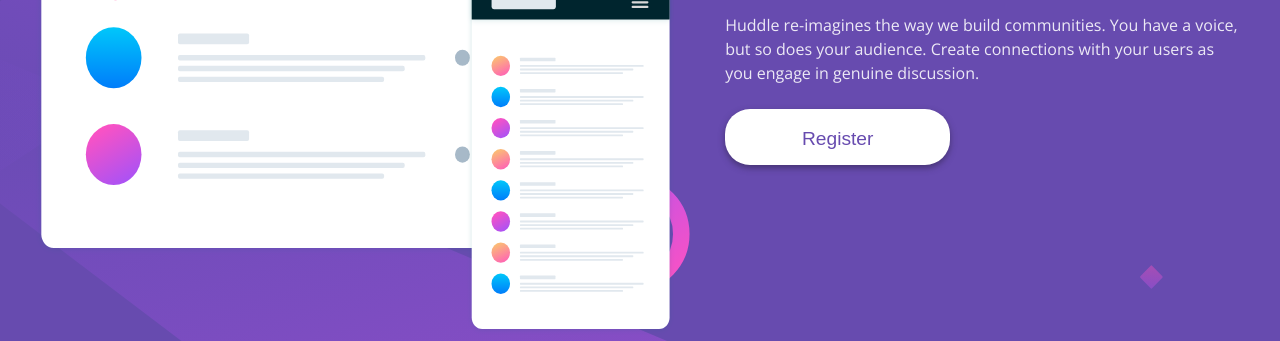
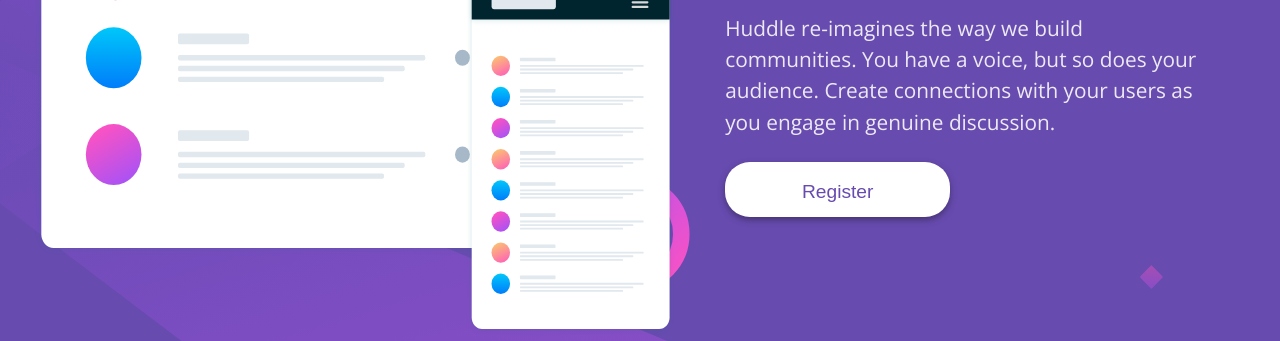
Before and after one commit to Adritriz/huddle-landing-page-with-single-introductory-section-master, a plain HTML site: page index.html in a window 1280 px wide. Shown: the part 329-670 px from the top of the page. Drawn offline with nearby package versions, Linux system fonts and the light colour scheme.

Commit message:
Update style.css

```diff
--- a/css/style.css
+++ b/css/style.css
@@ -174,8 +174,8 @@ p{
     }
     .section2 p {
         padding-left: 0;
-      /*   margin-right: 2rem;
-        font-size: 1.3rem; */
+        margin-right: 2rem;
+        font-size: 1.3rem;
     }
     .socials {
         grid-row: 3 / 4;
```
